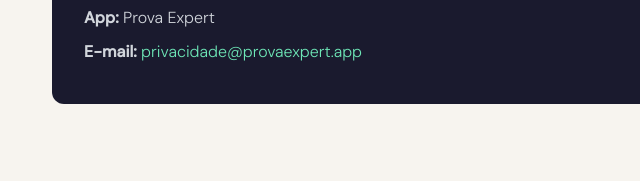
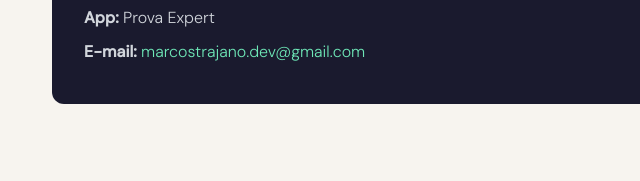
Before and after one commit to MarcosTrajano/politica-de-privacidade---prova-expert, a plain HTML site: page politica-de-privacidade.html in a window 1280 px wide. Shown: the part 2837-3018 px from the top of the page, 252-892 px from the left. Drawn offline with Linux system fonts and the light colour scheme.

Commit message:
Update politica-de-privacidade.html
correção do email de suporte

```diff
--- a/politica-de-privacidade.html
+++ b/politica-de-privacidade.html
@@ -298,7 +298,7 @@
     <h2><span class="icon">✉️</span> Fale conosco</h2>
     <p>Dúvidas, solicitações ou reclamações sobre privacidade? Entre em contato:</p>
     <p><strong>App:</strong> Prova Expert</p>
-    <p><strong>E-mail:</strong> <a href="mailto:privacidade@provaexpert.app">privacidade@provaexpert.app</a></p>
+    <p><strong>E-mail:</strong> <a href="mailto:marcostrajano.dev@gmail.com">marcostrajano.dev@gmail.com</a></p>
   </div>
 
 </div>
```
